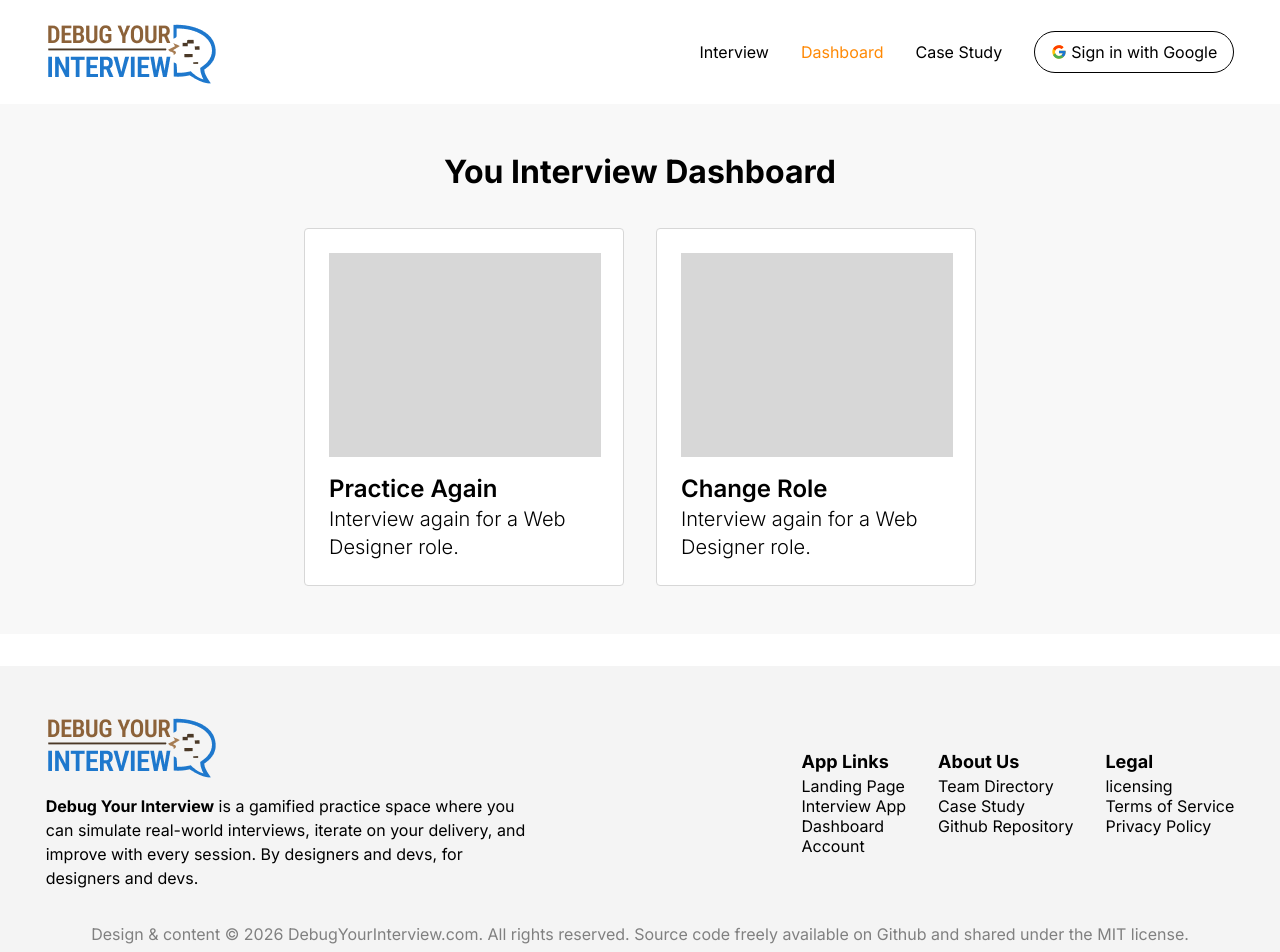
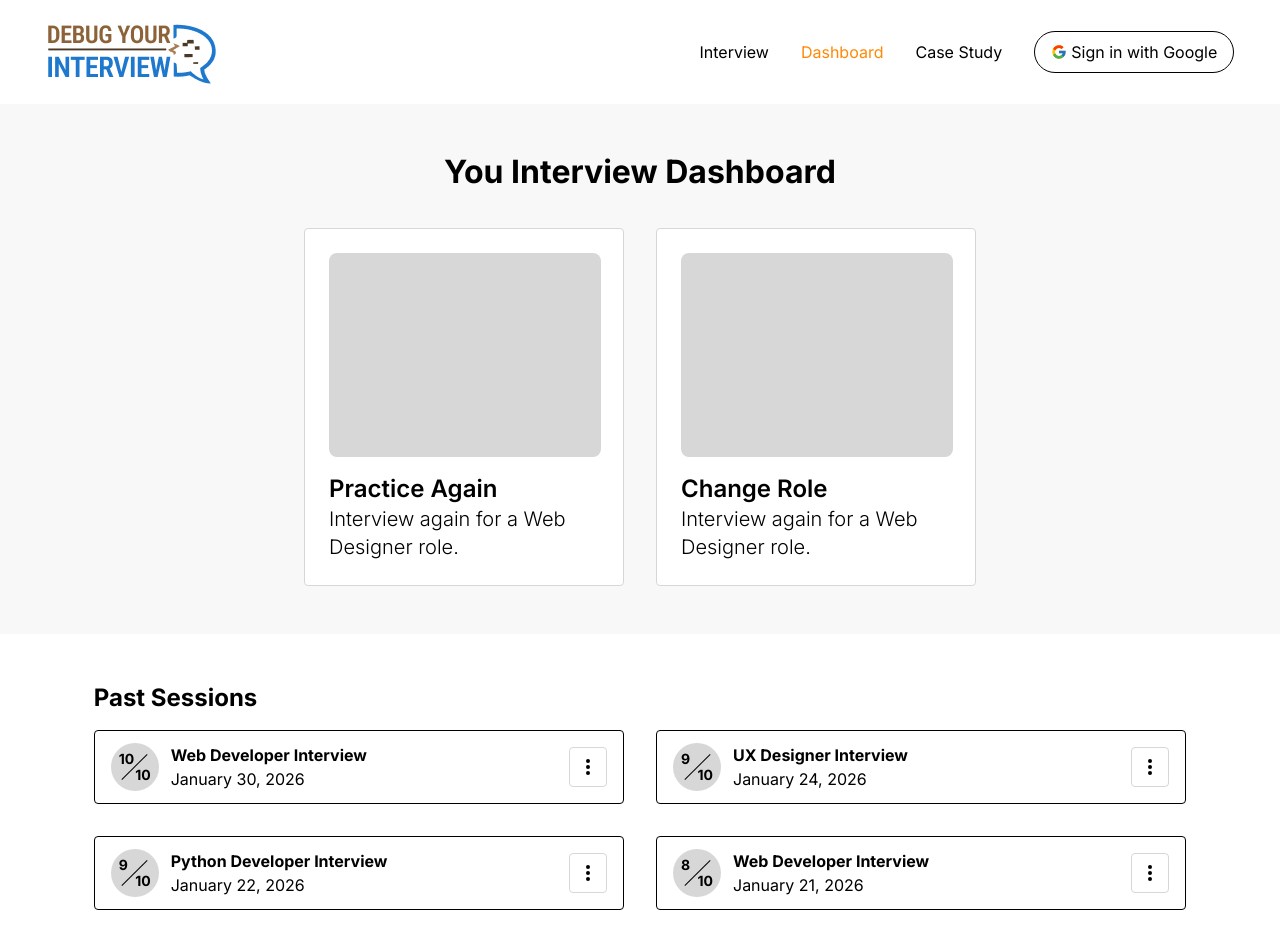
Before and after one commit to chingu-voyages/V59-tier3-team-39, a React (Vite) app in the folder frontend/: page /dashboard in a window 1280 px wide. Shown: the top 952 px of the page. Built offline with nearby package versions, Linux system fonts and the light colour scheme.

Commit message:
add dashboard

```diff
--- a/frontend/src/components/dashboard/Card.tsx
+++ b/frontend/src/components/dashboard/Card.tsx
@@ -9,7 +9,7 @@ const Card = ({title, description}: cardProps) => {
   return (
     <div className="max-w-80 p-6 bg-white rounded-sm border border-[#D7D7D7]">
         <div className="space-y-4">
-          <div className="w-68 h-51 bg-[#D7D7D7]"></div>
+          <div className="w-68 h-51 bg-[#D7D7D7] rounded-lg"></div>
           <span className="text-2xl font-semibold">{title}</span>
           <p className="text-xl font-light">{description}</p>
         </div>
--- a/frontend/src/components/dashboard/NewInterview.tsx
+++ b/frontend/src/components/dashboard/NewInterview.tsx
@@ -2,9 +2,9 @@ import Card from "./Card"
 
 const NewInterview = () => {
   return (
-    <div className="py-12">
+    <section className="py-12 w-full bg-[#f8f8f8]">
       <h1 className="text-[2rem] font-bold text-center mb-8">You Interview Dashboard</h1>
-      <div className="flex justify-center gap-8">
+      <div className="flex flex-col md:flex-row items-center justify-center gap-8">
         <Card
           title='Practice Again'
           description='Interview again for a Web Designer role.'
@@ -16,7 +16,7 @@ const NewInterview = () => {
       </div>
 
 
-    </div>
+    </section>
   )
 }
 
--- /dev/null
+++ b/frontend/src/components/dashboard/SessionContainer.tsx
@@ -0,0 +1,72 @@
+import { useState } from "react"
+import { HiDotsVertical } from "react-icons/hi"
+import { IoMdRefresh } from "react-icons/io"
+import { IoClose } from 'react-icons/io5'
+
+type Score = {
+  earned: number
+  total: number
+}
+
+type SessionProps = {
+  role: string
+  date: string
+  score: Score
+}
+
+const SessionContainer = ({role, date, score}: SessionProps) => {
+
+  const [isMenuOpen, setIsMenuOpen] = useState(false)
+
+  return (
+    <div className="border py-3 px-4 rounded-sm">
+      <div className="flex justify-between items-center">
+        <div className="flex gap-3">
+          <div className="relative h-12 w-12 bg-[#d7d7d7] rounded-full">
+            <span className="absolute left-2 top-1.5 font-bold text-sm">{score.earned}</span>
+            <span className="absolute right-2 bottom-1.5 font-bold text-sm">{score.total}</span>
+            <div className="absolute inset-0 flex items-center justify-center">
+              <div className="absolute w-px h-3/4 bg-black rotate-45 origin-center"></div>
+            </div>
+          </div>
+          <div className="flex flex-col">
+            <span className="font-bold">{role}</span>
+            <span>{date}</span>
+          </div>
+        </div>
+        <div className="relative">
+          <div
+            onClick={() => setIsMenuOpen(prev => !prev)}
+            className="border border-[#D7D7D7] py-2.25 px-2 rounded-sm cursor-pointer hover:text-red-400">
+              <HiDotsVertical size={20}/>
+          </div>
+
+          {isMenuOpen && (
+            <div
+              onClick={() => setIsMenuOpen(false)}
+              className="min-w-31 absolute flex flex-col right-0 top-full mt-0.5 border border-[#D7D7D7] rounded-sm z-40 cursor-pointer">
+              <div className="bg-white text-sm font-bold hover:text-green-400">
+                <span className="flex items-center gap-2 py-1.5 pl-4">
+                  <div className="rounded-full border">
+                    <IoMdRefresh />
+                  </div>
+                  Try Again
+                </span>
+              </div>
+              <div className="bg-[#F3F3F3] text-sm font-bold hover:text-red-400">
+                <span className="flex items-center gap-2 py-1.5 pl-4">
+                  <div className="rounded-full border">
+                    <IoClose />
+                  </div>
+                  Delete
+                </span>
+              </div>
+            </div>
+          )}
+        </div>
+      </div>
+    </div>
+  )
+}
+
+export default SessionContainer
--- /dev/null
+++ b/frontend/src/components/dashboard/SessionGrid.tsx
@@ -0,0 +1,42 @@
+import SessionContainer from "./SessionContainer"
+
+const sessions = [
+  {
+    role: 'Web Developer Interview',
+    date: 'January 30, 2026',
+    score: {earned: 10, total: 10}
+  },
+  {
+    role: 'UX Designer Interview',
+    date: 'January 24, 2026',
+    score: {earned: 9, total: 10}
+  },
+  {
+    role: 'Python Developer Interview',
+    date: 'January 22, 2026',
+    score: {earned: 9, total: 10}
+  },
+  {
+    role: 'Web Developer Interview',
+    date: 'January 21, 2026',
+    score: {earned: 8, total: 10}
+  }
+]
+
+const SessionGrid = () => {
+
+  return (
+    <section className="w-full overflow-hidden">
+      <div className="w-13/14 py-12 px-12 mx-auto">
+        <h2 className="text-2xl font-bold mb-4">Past Sessions</h2>
+        <div className="grid md:grid-cols-2 gap-8">
+          {sessions.map((session, index) => (
+            <SessionContainer key={index} {...session}/>
+          ))}
+        </div>
+      </div>
+    </section>
+  )
+}
+
+export default SessionGrid
--- a/frontend/src/components/main/Footer.tsx
+++ b/frontend/src/components/main/Footer.tsx
@@ -35,7 +35,7 @@ const year = new Date().getFullYear()
 
 const Footer = () => {
   return (
-    <footer className="bg-[#f4f4f4] mt-8">
+    <footer className="bg-[#f4f4f4]">
       <div className='w-13/14 mx-auto py-12'>
         <div className="flex flex-col md:flex-row md:justify-between md:items-center mb-8">
           <div className='space-y-4 max-w-120'>
--- a/frontend/src/pages/Dashboard.tsx
+++ b/frontend/src/pages/Dashboard.tsx
@@ -1,10 +1,15 @@
 import NewInterview from "../components/dashboard/NewInterview"
+import SessionGrid from "../components/dashboard/SessionGrid"
 
 const Dashboard = () => {
   return (
-    <div className="mt-25 bg-[#F8F8F8]">
-      <NewInterview />
-    </div>
+    <main className="w-full">
+      <div className="mt-25">
+        <NewInterview />
+        <SessionGrid />
+      </div>
+    </main>
+
   )
 }
 
--- a/frontend/src/pages/Home.tsx
+++ b/frontend/src/pages/Home.tsx
@@ -6,7 +6,6 @@ import Hero from '../components/main/Hero'
 
 const Home = () => {
   return (
-    <div className="flex flex-col w-full">
     <main className="w-full">
       <div className="mt-25">
         <section className="flex justify-center w-full">
@@ -23,7 +22,6 @@ const Home = () => {
         </div>
       </div>
     </main>
-    </div>
   )
 }
 
```
Lines whose indentation alone changed are shown as unchanged.
